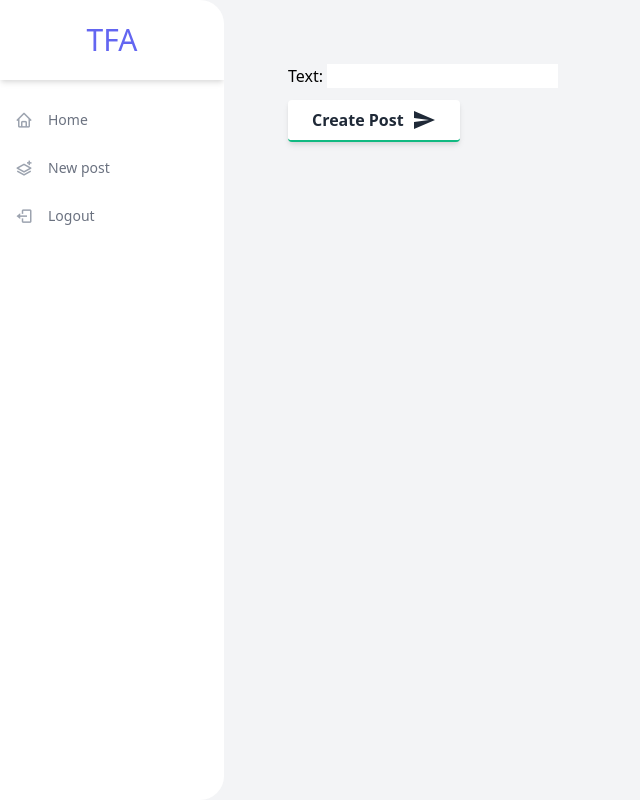
After one commit to AndyRaducanu/tfa, a Django app: page /new/ in a window 1280 px wide. The commit adds this page. Shown: the whole page, without its empty margins (0-640 px from the left). Run offline with Django 3.2, Linux system fonts and the light colour scheme; a user stored in the database is signed in; tables that the repository leaves empty hold one stand-in row (values such as "Sample post"); some libraries are stand-ins or nearby versions.

Commit message:
new post

```diff
--- a/feed/models.py
+++ b/feed/models.py
@@ -1,9 +1,14 @@
+from django.contrib.auth.models import User
 from django.db import models
 
 # Create your models here.
 class Post(models.Model):
     text = models.CharField(max_length=240)
     date = models.DateTimeField(auto_now=True)
+    author = models.ForeignKey(
+        User,
+        on_delete=models.CASCADE,
+    )
 
     def __str__(self):
         return self.text[0:100]
--- /dev/null
+++ b/feed/templates/feed/create.html
@@ -0,0 +1,21 @@
+{% extends "base.html" %}
+
+{% block title %}Create a new post{% endblock title %}
+
+{% block body %}
+<form method="POST" action=".">
+    {% csrf_token %}
+    {{ form.as_p}}
+    <div>
+        <div class="my-3">
+            <button class="bg-white text-gray-800 font-bold rounded border-b-2 border-green-500 hover:border-green-600 hover:bg-green-500 hover:text-white shadow-md py-2 px-6 inline-flex items-center" type="submit">
+              <span class="mr-2">Create Post</span>
+              <svg xmlns="http://www.w3.org/2000/svg" width="24" height="24" viewBox="0 0 24 24">
+                <path fill="currentcolor" d="M2.01 21L23 12 2.01 3 2 10l15 2-15 2z"></path>
+              </svg>
+            </button>
+          </div>
+
+    </div>
+</form>
+{% endblock body %}
--- a/feed/urls.py
+++ b/feed/urls.py
@@ -5,5 +5,7 @@ from . import views
 app_name = "feed"
 
 urlpatterns = [
-    path("", views.HomePage.as_view(), name="index")
+    path("", views.HomePage.as_view(), name="index"),
+    path("<int:pk>/", views.PostDetailView.as_view(), name="detail"),
+    path("new/", views.CreateNewPost.as_view(), name="new_post"),
 ]
--- a/feed/views.py
+++ b/feed/views.py
@@ -1,4 +1,6 @@
-from django.views.generic import ListView
+from django.views.generic import ListView, DetailView
+from django.views.generic.edit import CreateView
+from django.contrib.auth.mixins import LoginRequiredMixin
 
 from .models import Post
 
@@ -8,3 +10,28 @@ class HomePage(ListView):
     model = Post
     context_object_name = "posts"
     queryset = Post.objects.all().order_by('-id')[0:30]
+
+
+
+class PostDetailView(DetailView):
+    http_method_name = ["get"]
+    template_name = "feed/detail.html"
+    model = Post
+    context_object_name = "post"
+
+
+class CreateNewPost(LoginRequiredMixin, CreateView):
+    model = Post
+    template_name = "feed/create.html"
+    fields = ['text']
+    success_url = "/"
+
+    def dispatch(self, request, *args, **kwargs):
+        self.request = request
+        return super().dispatch(request, *args, **kwargs)
+
+    def form_valid(self, form):
+        obj = form.save(commit=False)
+        obj.author = self.request.user
+        obj.save()
+        return super().form_valid(form)
--- a/tfa/templates/base.html
+++ b/tfa/templates/base.html
@@ -20,12 +20,18 @@
     </div>
     <ul class="flex flex-col py-4">
       <li>
-        <a href="#" class="flex flex-row items-center h-12 transform hover:translate-x-2 transition-transform ease-in duration-200 text-gray-500 hover:text-gray-800">
+        <a href="/" class="flex flex-row items-center h-12 transform hover:translate-x-2 transition-transform ease-in duration-200 text-gray-500 hover:text-gray-800">
           <span class="inline-flex items-center justify-center h-12 w-12 text-lg text-gray-400"><i class="bx bx-home"></i></span>
           <span class="text-sm font-medium">Home</span>
         </a>
       </li>
       {% if request.user.is_authenticated %}
+      <li>
+          <a href="{% url 'feed:new_post' %}" class="flex flex-row items-center h-12 transform hover:translate-x-2 transition-transform ease-in duration-200 text-gray-500 hover:text-gray-800">
+            <span class="inline-flex items-center justify-center h-12 w-12 text-lg text-gray-400"><i class="bx bx-layer-plus"></i></span>
+            <span class="text-sm font-medium">New post</span>
+          </a>
+      </li>
       <li>
         <a href="{% url 'account_logout' %}" class="flex flex-row items-center h-12 transform hover:translate-x-2 transition-transform ease-in duration-200 text-gray-500 hover:text-gray-800">
           <span class="inline-flex items-center justify-center h-12 w-12 text-lg text-gray-400"><i class="bx bx-log-out"></i></span>
@@ -43,7 +49,7 @@
     </ul>
   </div>
   <div class="p-16">
-      stuff
+
       {% block body %}
       {% block content %}{% endblock %}
   {% endblock %}
```
Also changed, not shown: feed/templates/feed/detail.html (added, +9 -0 lines), feed/templates/feed/homepage.html (+1 -26 lines), tfa/templates/includes/post.html (added, +32 -0 lines), feed/migrations/0003_post_author.py (added).
